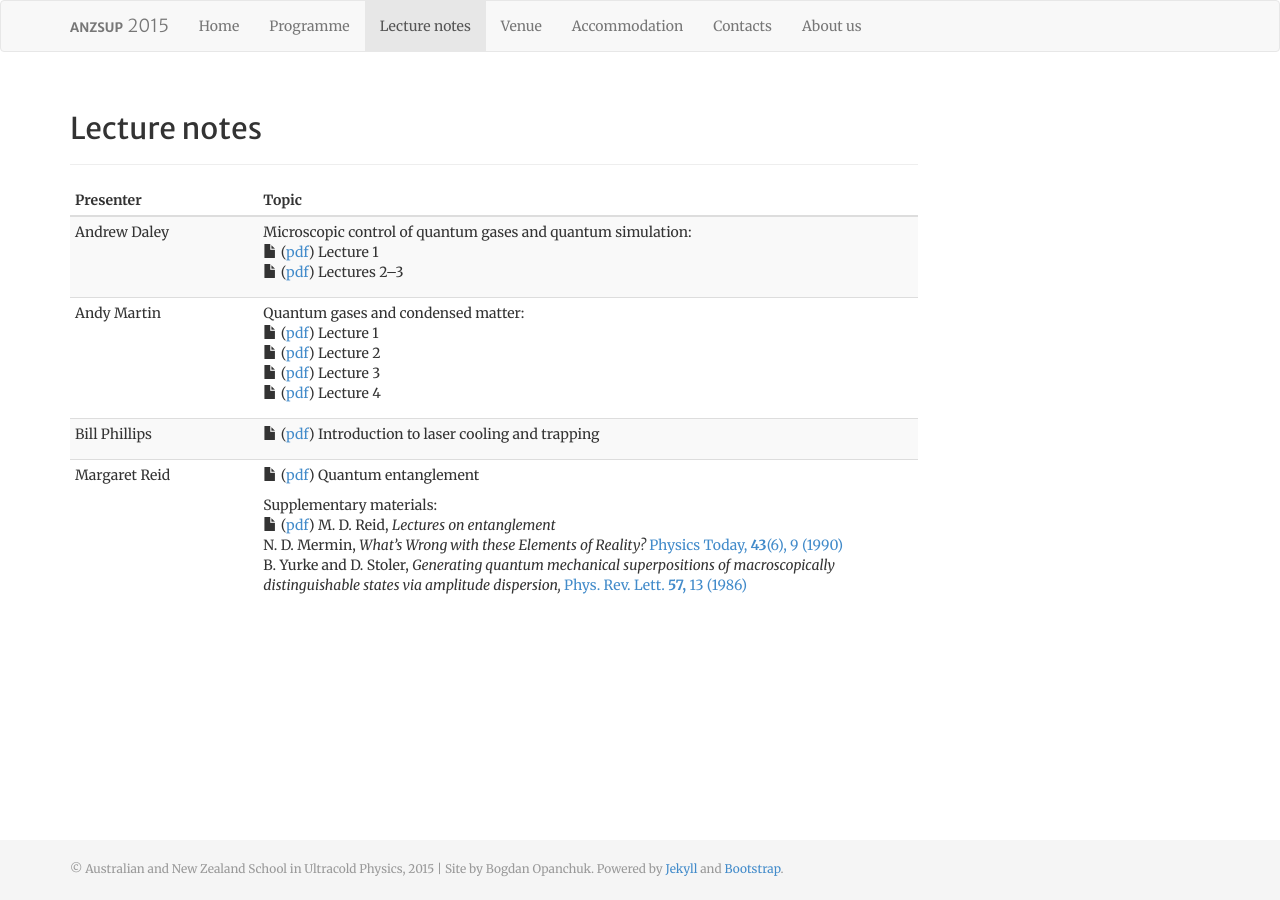
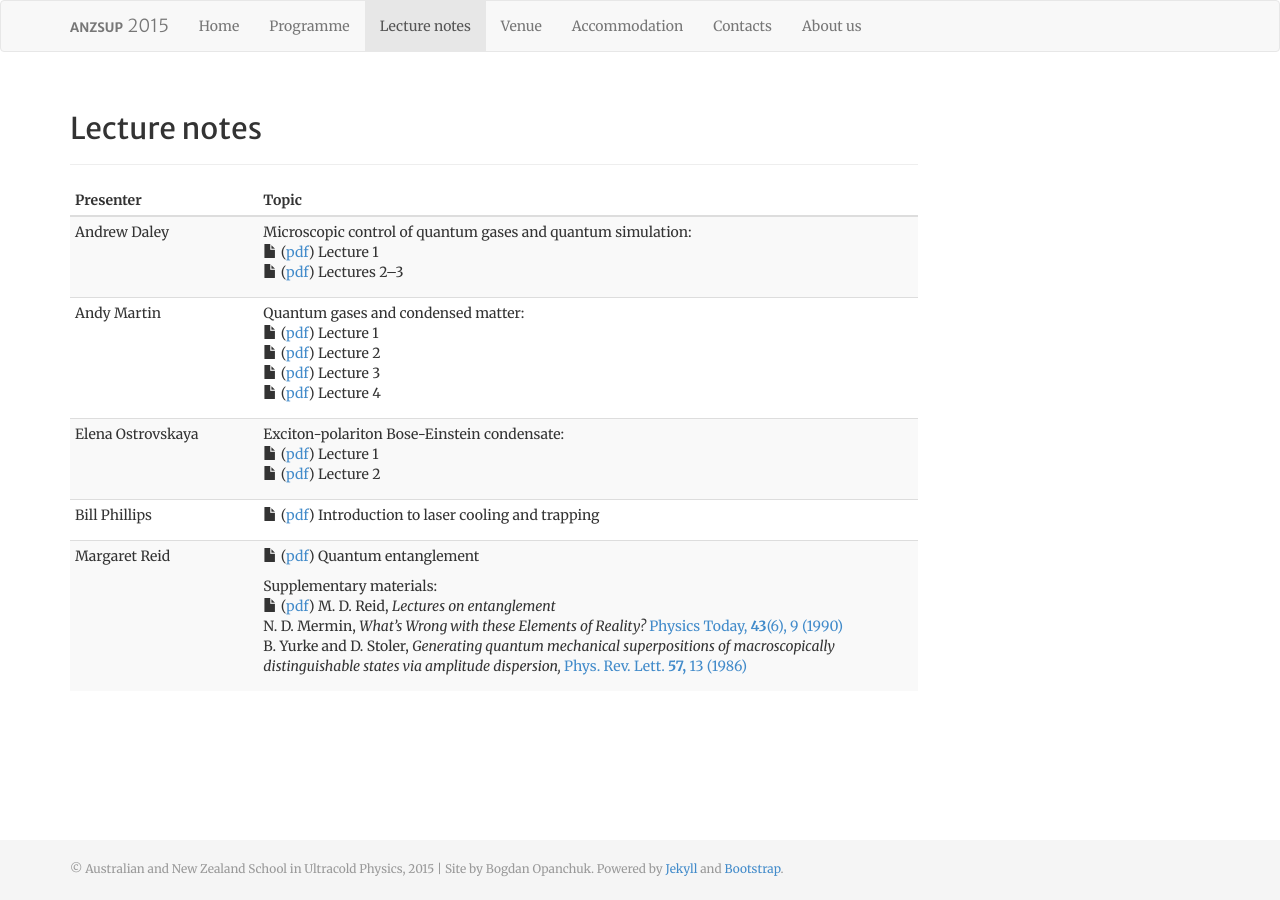
Before and after one commit to anzsup/anzsup.github.io, a Jekyll site: the page built from lecture_notes.html, in a window 1280 px wide. Built offline with Jekyll 4.4.1, drawn with Linux system fonts in a browser that asks for light colours.

Commit message:
lecture_notes: added Elena Ostrovskaya's lectures

```diff
--- a/lecture_notes.html
+++ b/lecture_notes.html
@@ -47,6 +47,18 @@ group_position: 3
     </td>
   </tr>
   <tr>
+    <td>Elena Ostrovskaya</td>
+    <td>
+        <p>
+            Exciton-polariton Bose-Einstein condensate:<br/>
+            <span class="glyphicon glyphicon-file"></span>
+            (<a href="notes/Elena Ostrovskaya - Exciton-polariton BEC - part 1.pdf">pdf</a>) Lecture 1<br/>
+            <span class="glyphicon glyphicon-file"></span>
+            (<a href="notes/Elena Ostrovskaya - Exciton-polariton BEC - part 2.pdf">pdf</a>) Lecture 2
+        </p>
+    </td>
+  </tr>
+  <tr>
     <td>Bill Phillips</td>
     <td>
         <p>
```
Also changed, not shown: 2 other files.
